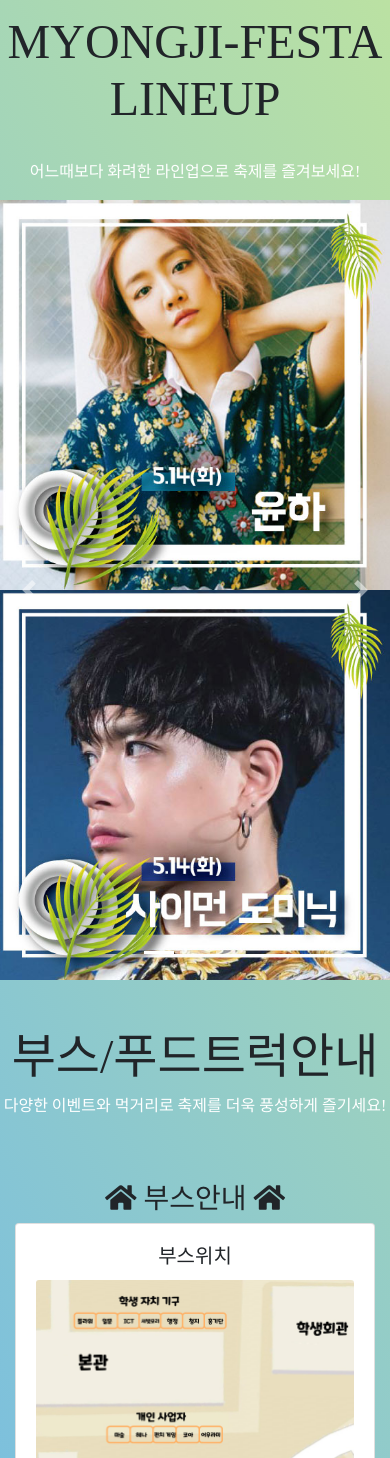
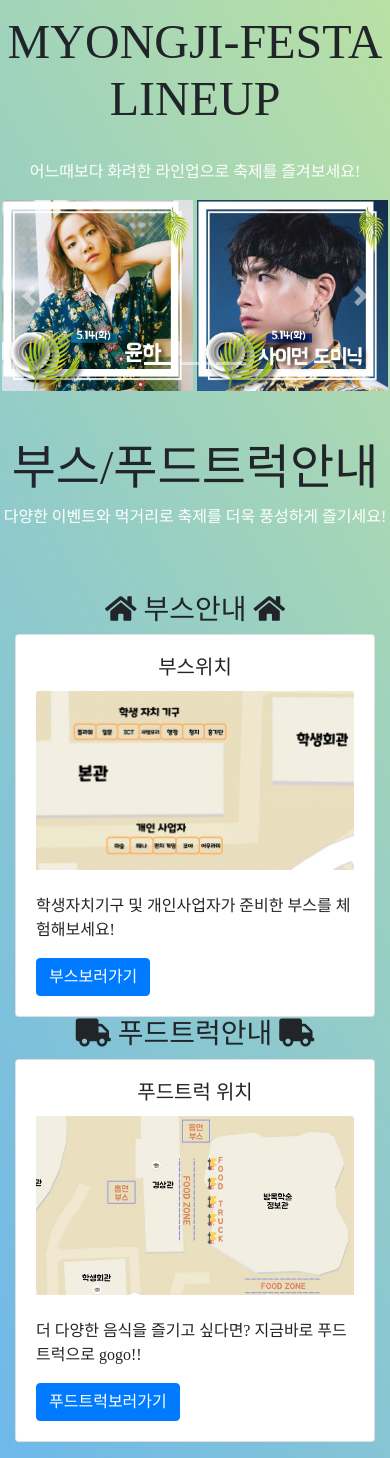
Before and after one commit to likelionmju/mju-festival-2019, a Django app: page / in a window 390 px wide. Shown: the part 293-1751 px from the top of the page. Run offline with Django 3.2, Linux system fonts and the light colour scheme; some libraries are stand-ins or nearby versions; some web fonts are replaced.

Commit message:
라인업가로배치

```diff
--- a/page/static/page/css/home.css
+++ b/page/static/page/css/home.css
@@ -76,3 +76,9 @@ footer.footer .social-link {
 footer.footer .social-link:hover {
   text-decoration: none;
 }
+
+@media only screen and (max-width: 1024px){
+  .guest {
+    width: 49% !important;
+  }
+}
```
